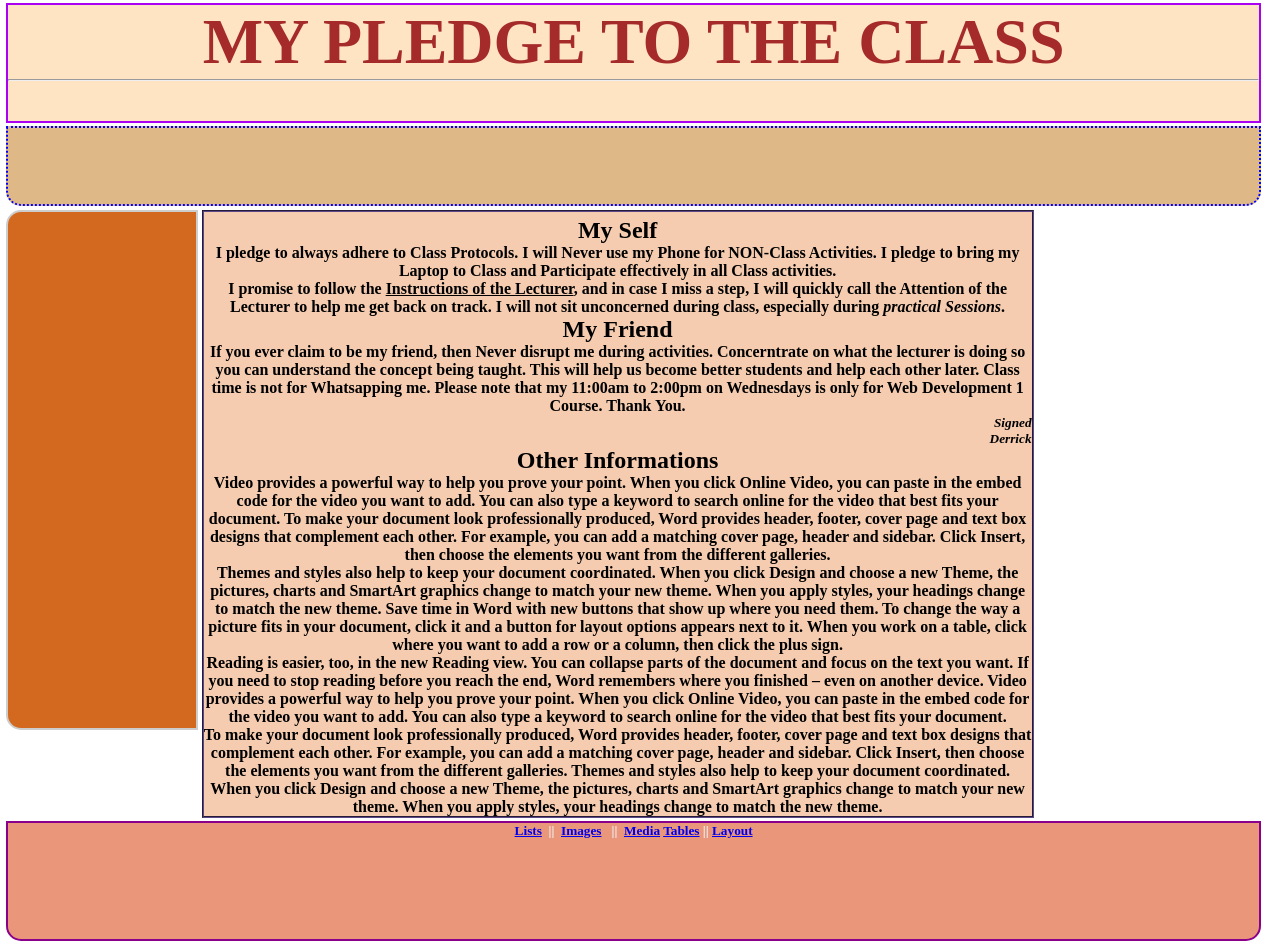
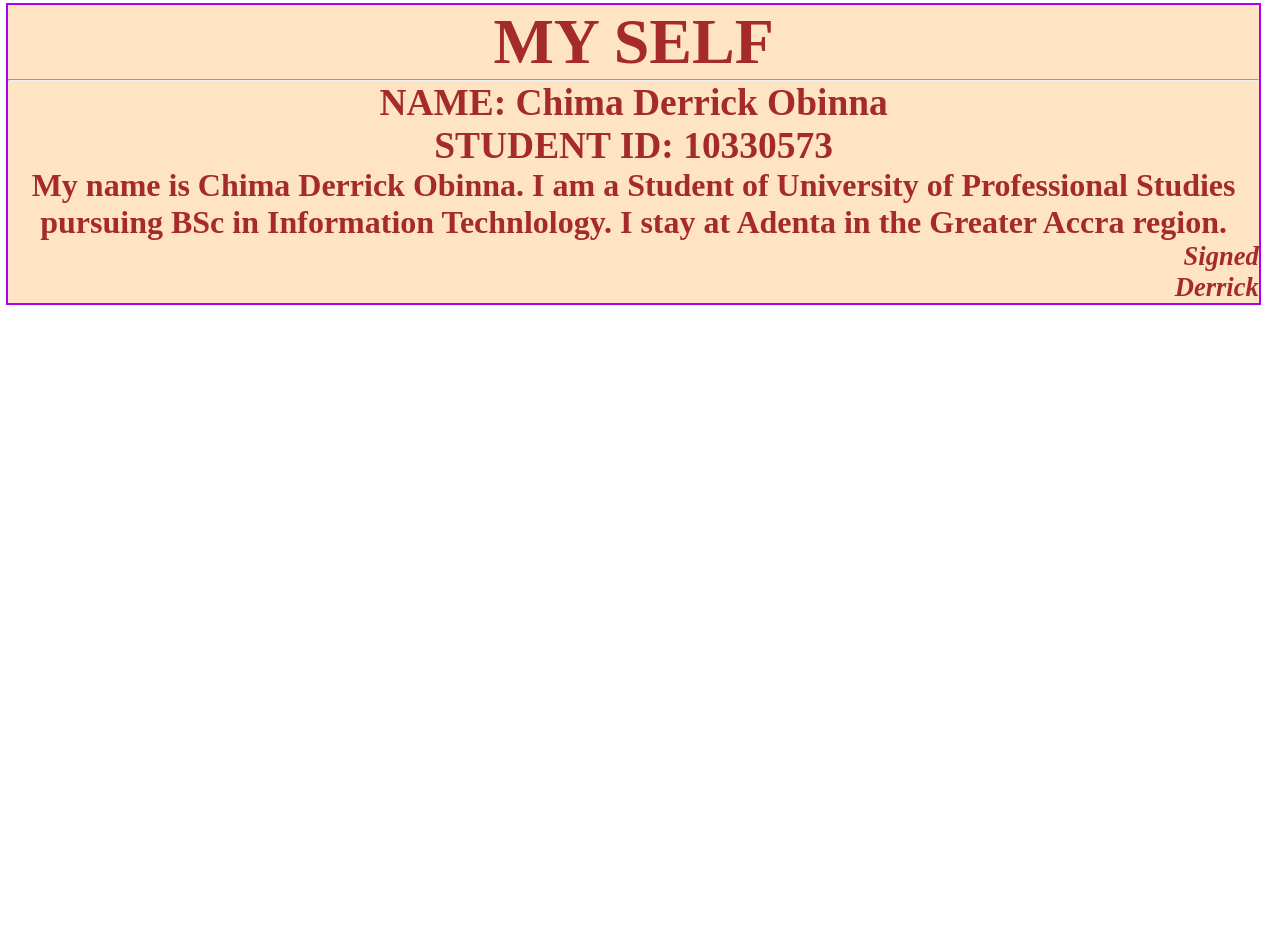
Before and after one commit to DerryKhay/assignment, a plain HTML site: page index.html in a window 1280 px wide. After the commit the page ends 800 px from the top, so only its background shows below. Drawn offline with Linux system fonts and the light colour scheme; files that its build step writes are made by us from their sources.

Commit message:
Update personal information and remove sections

```diff
--- a/index.html
+++ b/index.html
@@ -3,59 +3,22 @@
     <head>
         <!--This is where we place any tag that Gives information about the Page but Must not be Displayed on the Page-->
         <title>IT GROUP 14 Class</title>
-        <link rel="stylesheet" type="text/css" href="css/styles.css">
+        <link rel="stylesheet" type="text/css" href="styles.css">
     </head>
     <body>
         <header>
         <!--This is where all tags and information that display on the Page in Placed-->
-        <h1 align ="center">MY PLEDGE TO THE CLASS</h1>
+        <h1 align ="center">MY SELF</h1>
         <hr/>
-        </header>
-        <nav></nav>
-        <aside></aside>
-        <main>
-        <h2>My Self</h2>
+        <h3>NAME: Chima Derrick Obinna</h3>
+        <h3>STUDENT ID: 10330573</h3>
         <p>
-            I pledge to always adhere to <b>Class Protocols</b>. I will Never use my  Phone for <strong>NON-Class Activities</strong>.
-            I pledge to bring my Laptop to Class and Participate effectively in all Class activities. <br/>
-            I promise to follow the <u>Instructions of the Lecturer</u>, and in case I miss a step, I will quickly call the Attention of the Lecturer to help me get back on track.
-            I will not sit unconcerned during class, especially during <i><b>practical Sessions</b></i>.
+            My name is Chima Derrick Obinna. I am a Student of University of Professional Studies pursuing BSc in Information Technlology.
+            I stay at Adenta in the Greater Accra region.
         </p>
-        <h2>My Friend</h2>
-        <p>
-            If you ever claim to be my friend, then Never disrupt me during activities.
-            Concerntrate on what the lecturer is doing so you can understand the concept being taught.
-            This will help us become better students and help each other later. Class time is not for Whatsapping me.
-            Please note that my 11:00am to 2:00pm on Wednesdays is only for Web Development 1 Course. Thank You.
-        </p>
+
         <h5 align ="right"><i>Signed</i></h5>
         <h5 align ="right"><i>Derrick</i></h5>
-        <h2>Other Informations</h2>
-        <p>
-            Video provides a powerful way to help you prove your point. When you click Online Video, you can paste in the embed code for the video you want to add.
-            You can also type a keyword to search online for the video that best fits your document.
-            To make your document look professionally produced, Word provides header, footer, cover page and text box designs that complement each other.
-            For example, you can add a matching cover page, header and sidebar.
-            Click Insert, then choose the elements you want from the different galleries.</p>
-            <p>Themes and styles also help to keep your document coordinated.
-            When you click Design and choose a new Theme, the pictures, charts and SmartArt graphics change to match your new theme.
-            When you apply styles, your headings change to match the new theme. Save time in Word with new buttons that show up where you need them.
-            To change the way a picture fits in your document, click it and a button for layout options appears next to it. When you work on a table, click where you want to add a row or a column, then click the plus sign.</p>
-            <p>Reading is easier, too, in the new Reading view. You can collapse parts of the document and focus on the text you want.
-            If you need to stop reading before you reach the end, Word remembers where you finished – even on another device.
-            Video provides a powerful way to help you prove your point. When you click Online Video, you can paste in the embed code for the video you want to add.
-            You can also type a keyword to search online for the video that best fits your document.</p>
-            <p>To make your document look professionally produced, Word provides header, footer, cover page and text box designs that complement each other.
-            For example, you can add a matching cover page, header and sidebar. Click Insert, then choose the elements you want from the different galleries.
-            Themes and styles also help to keep your document coordinated. When you click Design and choose a new Theme, the pictures, charts and SmartArt graphics change to match your new theme.
-            When you apply styles, your headings change to match the new theme.
-        </p>
-        </main>
-        <footer>
-        <h5>
-            <a href="list.html">Lists</a> &nbsp;||&nbsp; <a href="images.html">Images</a> &nbsp; || &nbsp;<a href="media.html">Media</a>
-            <a href="tables.html">Tables</a>&nbsp;||&nbsp;<a href="layout.html">Layout</a>
-        </h5>
-        </footer>
+
     </body>
 </html>
```
